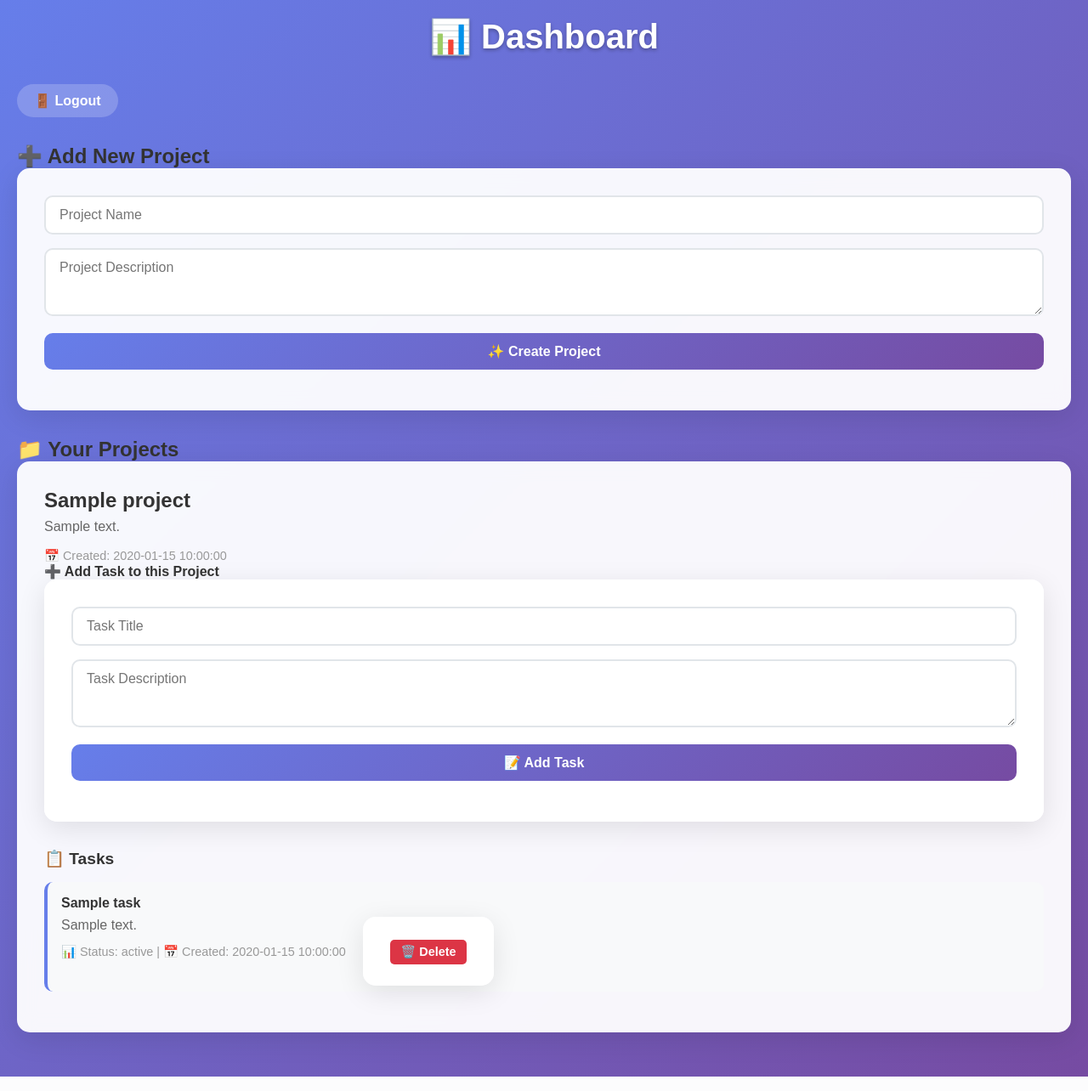
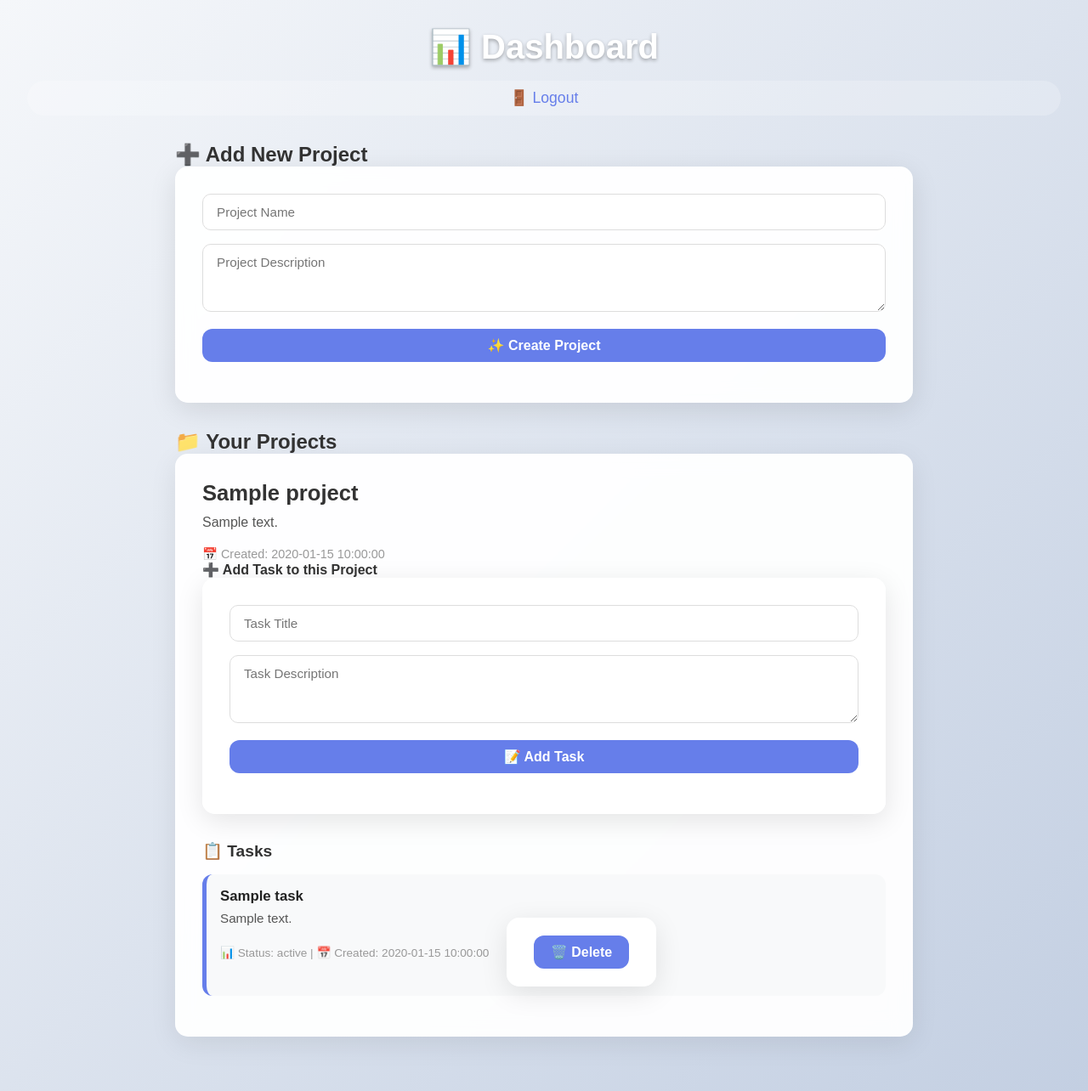
Before and after one commit to Kupsztajn/NawrockyTasks, a PHP site: template public/views/dashboard.html in a window 1280 px wide. Shown: the whole page at 85% size. Run offline with PHP 8.4, Linux system fonts and the light colour scheme; the template is opened without the code that fills it: most values are stand-ins (such as "Sample title", 1, 10 or a date in 2020).

Commit message:
feat(frontend): style updated in dashboard

```diff
--- a/public/styles/dashboard.css
+++ b/public/styles/dashboard.css
@@ -1,28 +1,54 @@
+/* 🌈 Ogólny wygląd */
+body {
+  font-family: 'Inter', sans-serif;
+  background: linear-gradient(135deg, #f5f7fa, #c3cfe2);
+  color: #333;
+  margin: 0;
+  padding: 2rem;
+}
+
+h1, h2, h3, h4 {
+  font-weight: 600;
+}
+
+/* 🔗 Linki */
+a {
+  text-decoration: none;
+  color: #667eea;
+  font-weight: 500;
+  transition: color 0.3s ease;
+}
+
+a:hover {
+  color: #5a67d8;
+}
+
 /* 📁 Projekty */
 .project-card {
   background: rgba(255, 255, 255, 0.95);
   border-radius: 15px;
   padding: 2rem;
   margin-bottom: 2rem;
-  box-shadow: 0 8px 32px rgba(0, 0, 0, 0.1);
-  backdrop-filter: blur(10px);
+  box-shadow: 0 8px 32px rgba(0, 0, 0, 0.08);
+  backdrop-filter: blur(12px);
   transition: transform 0.3s ease, box-shadow 0.3s ease;
 }
 
 .project-card:hover {
-  transform: translateY(-5px);
-  box-shadow: 0 12px 40px rgba(0, 0, 0, 0.15);
+  transform: translateY(-6px);
+  box-shadow: 0 16px 50px rgba(0, 0, 0, 0.12);
 }
 
 .project-card h3 {
   color: #333;
   margin-bottom: 0.5rem;
-  font-size: 1.5rem;
+  font-size: 1.6rem;
 }
 
 .project-card p {
-  color: #666;
+  color: #555;
   margin-bottom: 1rem;
+  line-height: 1.5;
 }
 
 .project-card small {
@@ -41,34 +67,37 @@
   font-size: 1.2rem;
 }
 
+/* 📝 Pojedyncza karta zadania */
 .task-item {
   background: #f8f9fa;
-  border-radius: 10px;
+  border-radius: 12px;
   padding: 1rem;
   margin-bottom: 1rem;
-  border-left: 4px solid #667eea;
+  border-left: 5px solid #667eea;
   transition: all 0.3s ease;
 }
 
 .task-item:hover {
-  background: #e9ecef;
-  transform: translateX(5px);
+  background: #e2e8f0;
+  transform: translateX(6px);
 }
 
 .task-item strong {
-  color: #333;
+  color: #222;
   display: block;
-  margin-bottom: 0.5rem;
+  margin-bottom: 0.3rem;
+  font-size: 1.05rem;
 }
 
 .task-item p {
-  color: #666;
+  color: #555;
   margin-bottom: 0.5rem;
+  font-size: 0.95rem;
 }
 
 .task-item small {
   color: #999;
-  font-size: 0.9rem;
+  font-size: 0.85rem;
 }
 
 /* 🗑️ Przycisk usunięcia zadania */
@@ -78,20 +107,61 @@
 }
 
 .task-item button {
-  background: #dc3545;
+  background: #ff6b6b;
+  color: #fff;
+  border: none;
   width: auto;
-  padding: 6px 12px;
+  padding: 6px 14px;
   font-size: 0.9rem;
-  border-radius: 5px;
+  border-radius: 8px;
+  cursor: pointer;
+  transition: all 0.3s ease;
 }
 
 .task-item button:hover {
-  background: #c82333;
-  transform: none;
+  background: #e63946;
+  transform: scale(1.05);
 }
 
-/* 📱 Responsywność dla dashboard */
+/* ➕ Formularze dodawania */
+form input, form textarea {
+  width: 100%;
+  padding: 0.75rem 1rem;
+  margin-bottom: 1rem;
+  border: 1px solid #ddd;
+  border-radius: 10px;
+  font-size: 0.95rem;
+  transition: all 0.3s ease;
+}
+
+form input:focus, form textarea:focus {
+  border-color: #667eea;
+  outline: none;
+  box-shadow: 0 0 8px rgba(102, 126, 234, 0.3);
+}
+
+form button[type="submit"] {
+  background: #667eea;
+  color: #fff;
+  border: none;
+  padding: 10px 20px;
+  font-size: 1rem;
+  border-radius: 12px;
+  cursor: pointer;
+  transition: all 0.3s ease;
+}
+
+form button[type="submit"]:hover {
+  background: #5a67d8;
+  transform: scale(1.05);
+}
+
+/* 📱 Responsywność */
 @media (max-width: 768px) {
+  body {
+    padding: 1rem;
+  }
+
   .project-card, form {
     padding: 1.5rem;
   }
@@ -100,3 +170,24 @@
     padding: 0.8rem;
   }
 }
+
+/* 📌 Centrum treści */
+.dashboard-container {
+  max-width: 900px;      /* szerokość kontenera */
+  margin: 0 auto;        /* centrowanie */
+  margin-top: 2rem;
+  padding: 0 1rem;       /* lekkie boczne odstępy na mobile */
+}
+
+/* Żeby nagłówek też był ładnie wyśrodkowany */
+h1 {
+  text-align: center;
+  margin-bottom: 1rem;
+}
+
+a[href="/logout"] {
+  display: block;
+  text-align: center;
+  margin-bottom: 2rem;
+  font-size: 1.1rem;
+}
--- a/public/views/dashboard.html
+++ b/public/views/dashboard.html
@@ -12,6 +12,7 @@
     <h1>📊 Dashboard</h1>
     <a href="/logout">🚪 Logout</a>
 
+    <div class="dashboard-container">
     <h2>➕ Add New Project</h2>
     <form action="/add-project" method="POST">
         <input type="text" name="name" placeholder="Project Name" required>
@@ -62,5 +63,6 @@
             <p>📂 No projects yet. Create your first project above!</p>
         </div>
     <?php endif; ?>
+    </div>
 </body>
 </html>
```
